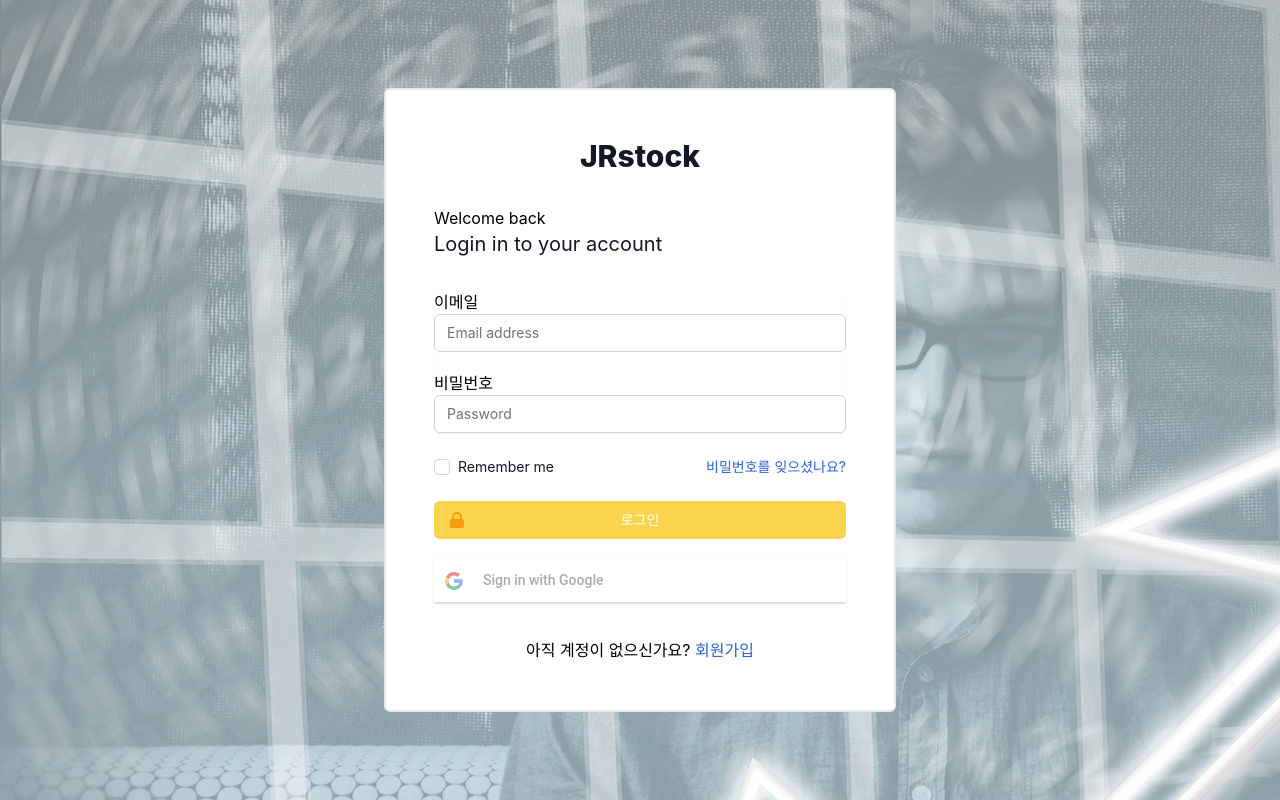
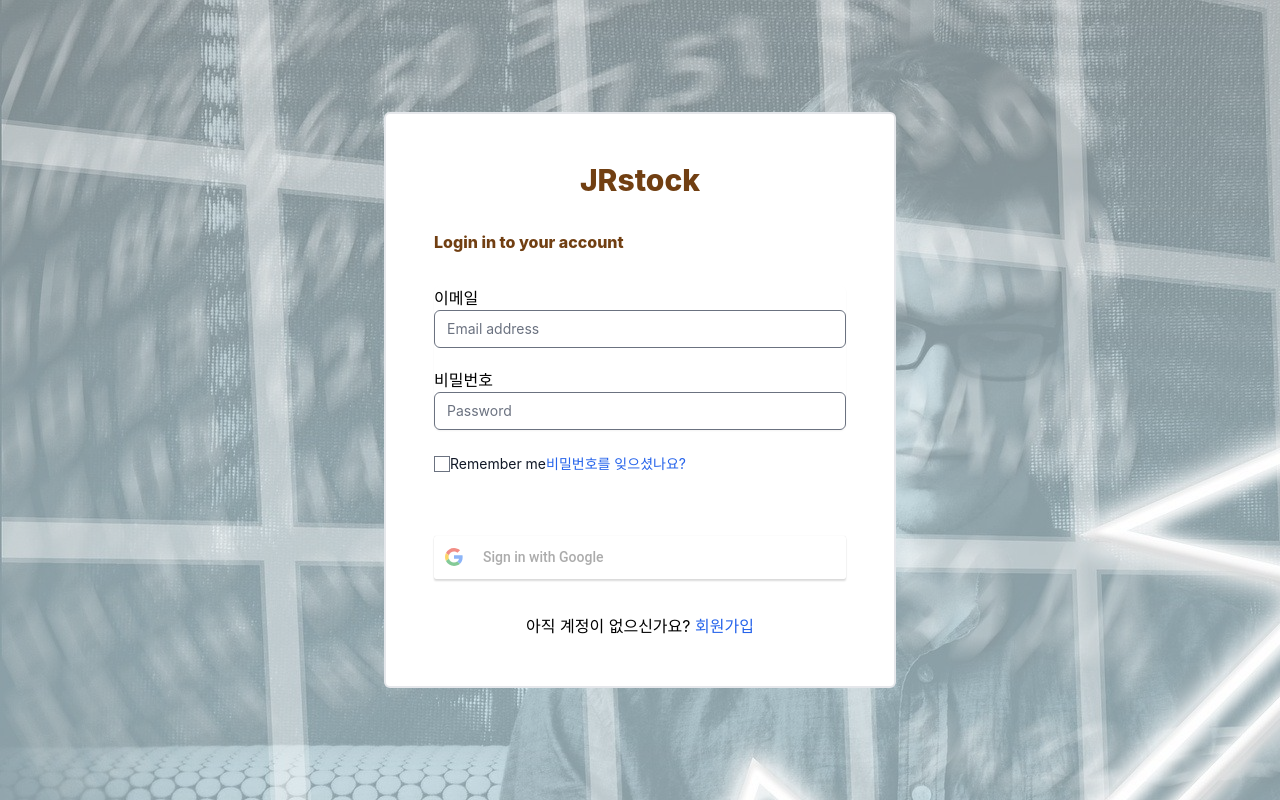
Before and after one commit to jjw0716/jrstock, a React (Create React App) app in the folder front_end/: page /login in a window 1280 px wide. Built offline with nearby package versions, Linux system fonts and the light colour scheme.

Commit message:
#S06P21S001-46 fix: 로그인 js 파일확장자 jsx로 변경 및 텍스트 색상 수정

```diff
--- a/front_end/src/routes/Login.js
+++ b/front_end/src/routes/Login.jsx
@@ -71,13 +71,12 @@ export default function Login() {
       <div className="min-h-screen flex items-center justify-center py-12 px-4 sm:px-6 lg:px-8 bg-img">
         <div className="max-w-lg w-full space-y-8 border-2 p-12 rounded-md bg-white">
           <div>
-            <h2 className="text-3xl font-extrabold text-gray-900 text-center">
+            <h2 className="text-3xl font-extrabold text-yellow-900 text-center">
               JRstock
             </h2>
           </div>
           <div>
-            <p>Welcome back</p>
-            <h2 className="text-xl text-gray-900">Login in to your account</h2>
+            <h2 className="text-xl font-extrabold text-yellow-900">Login in to your account</h2>
           </div>
           {isError && (
             <div>
```
